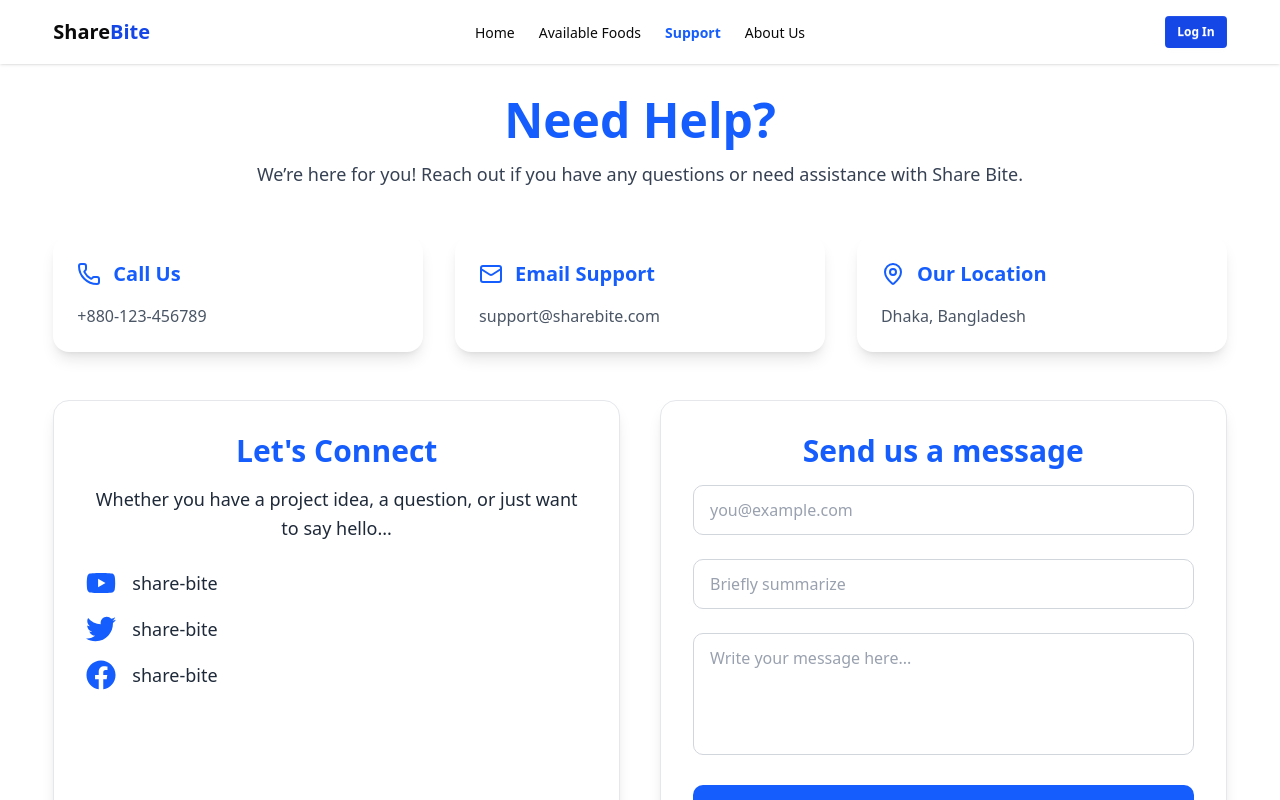
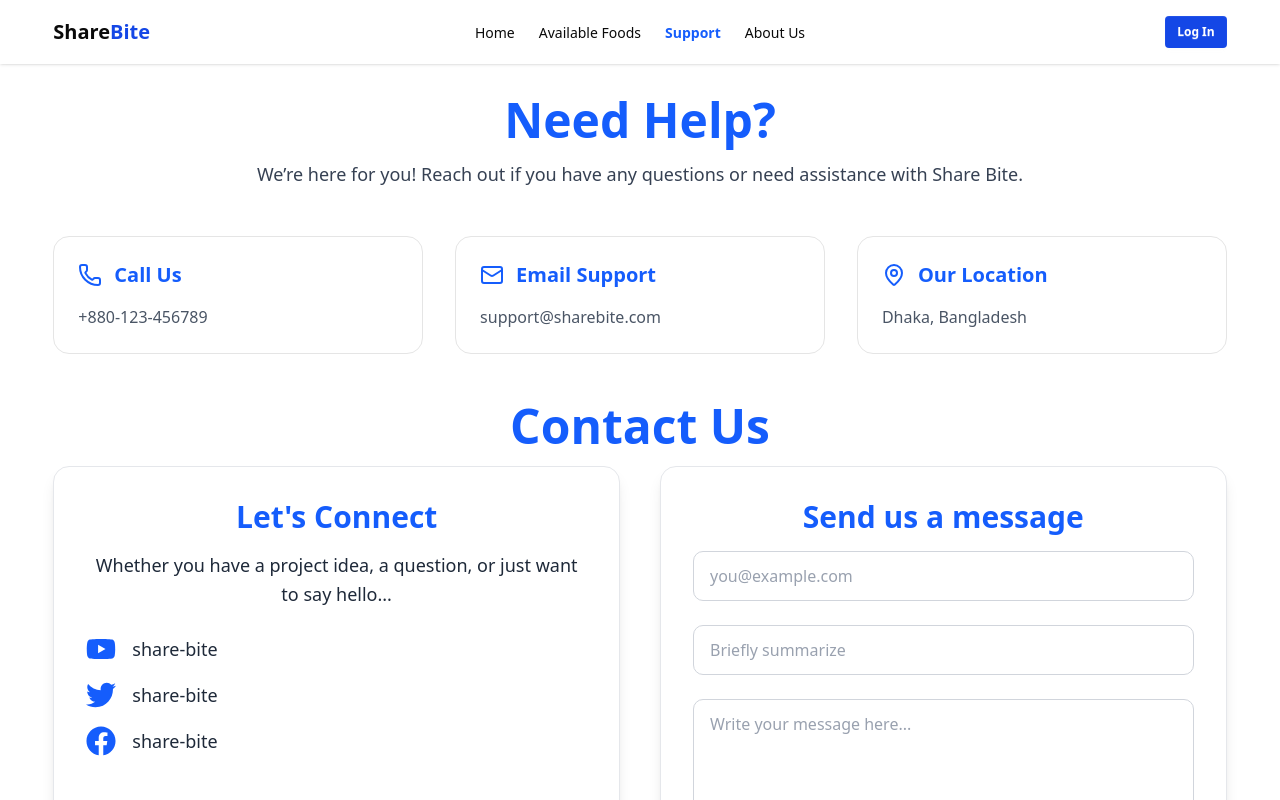
Before and after one commit to jahidhasansabbir/share-bitez-client, a React (Vite) app: page /support in a window 1280 px wide. Shown: the top 800 px of the page. Built offline with nearby package versions, Linux system fonts and the light colour scheme; no server answers.

Commit message:
fix: fix need help card design and add contact us title

```diff
--- a/src/pages/Support.jsx
+++ b/src/pages/Support.jsx
@@ -14,7 +14,7 @@ const Support = () => {
         </p>
 
         <div className="grid grid-cols-1 md:grid-cols-3 gap-8 text-left">
-          <div className="bg-white rounded-2xl shadow-lg p-6 hover:scale-105 transition-transform duration-300">
+          <div className="bg-white rounded-2xl border p-6 hover:scale-105 transition-transform duration-300">
             <div className="flex items-center mb-4 text-blue-600">
               <Phone className="w-6 h-6 mr-3" />
               <h3 className="text-xl font-semibold">Call Us</h3>
@@ -22,7 +22,7 @@ const Support = () => {
             <p className="text-gray-600">+880-123-456789</p>
           </div>
 
-          <div className="bg-white rounded-2xl shadow-lg p-6 hover:scale-105 transition-transform duration-300">
+          <div className="bg-white rounded-2xl p-6 hover:scale-105 transition-transform border duration-300">
             <div className="flex items-center mb-4 text-blue-600">
               <Mail className="w-6 h-6 mr-3" />
               <h3 className="text-xl font-semibold">Email Support</h3>
@@ -30,7 +30,7 @@ const Support = () => {
             <p className="text-gray-600">support@sharebite.com</p>
           </div>
 
-          <div className="bg-white rounded-2xl shadow-lg p-6 hover:scale-105 transition-transform duration-300">
+          <div className="bg-white rounded-2xl  p-6 hover:scale-105 transition-transform border duration-300">
             <div className="flex items-center mb-4 text-blue-600">
               <MapPin className="w-6 h-6 mr-3" />
               <h3 className="text-xl font-semibold">Our Location</h3>
@@ -38,11 +38,13 @@ const Support = () => {
             <p className="text-gray-600">Dhaka, Bangladesh</p>
           </div>
         </div>
+
         {/* contact  */}
         <div className="relative mx-auto mt-12">
-          {/* Split Layout */}
+          <h2 className="text-4xl text-center md:text-5xl font-bold text-blue-600 mb-4 ">
+            Contact Us
+          </h2>
           <div className="mx-auto grid grid-cols-1 lg:grid-cols-2 gap-10">
-            {/* Left Info */}
             <div className="bg-white border border-gray-200 rounded-2xl p-8 shadow-lg space-y-6 text-gray-800">
               <h3 className="text-2xl sm:text-3xl font-semibold text-blue-600 mb-4">
                 Let's Connect
```
